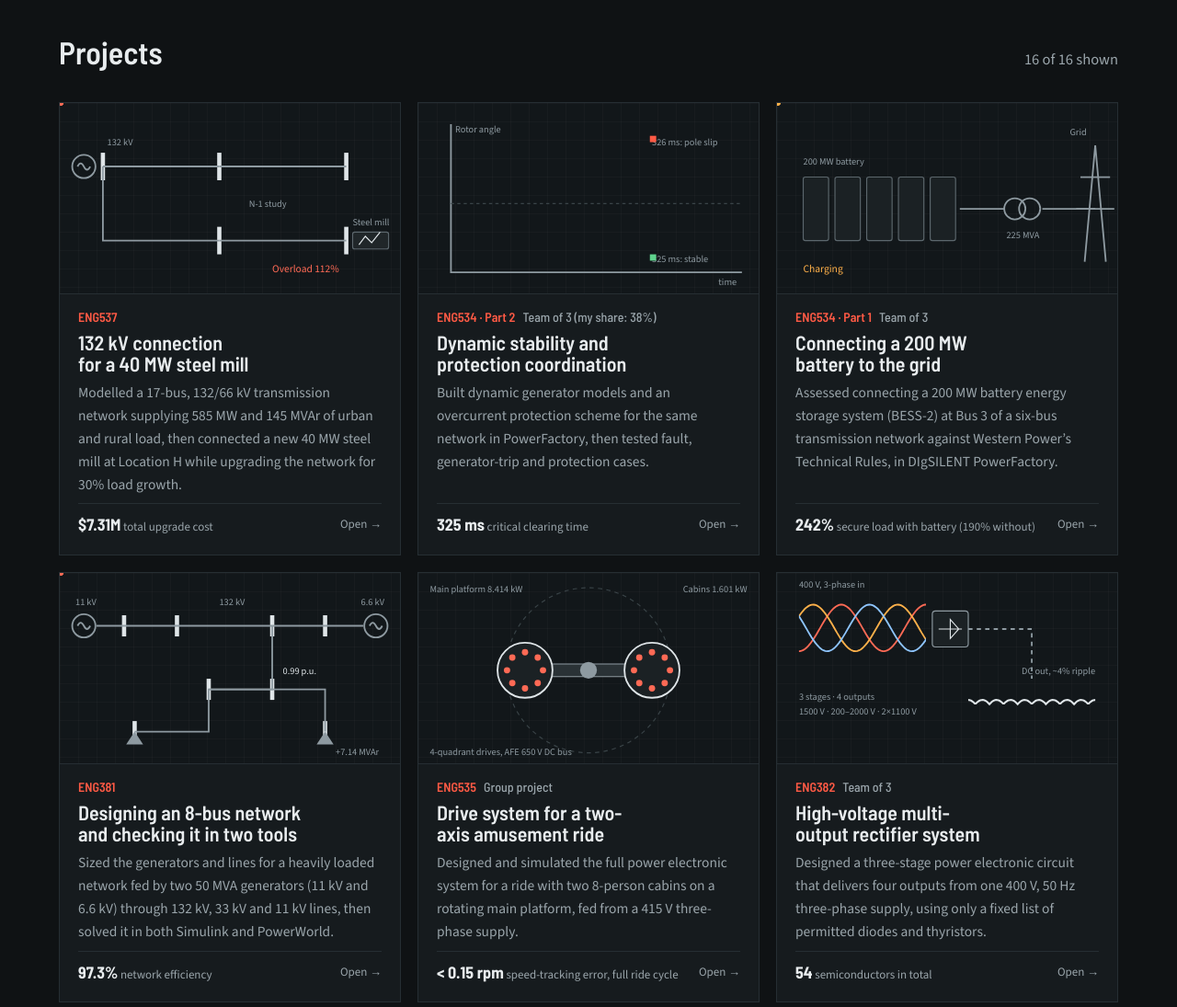
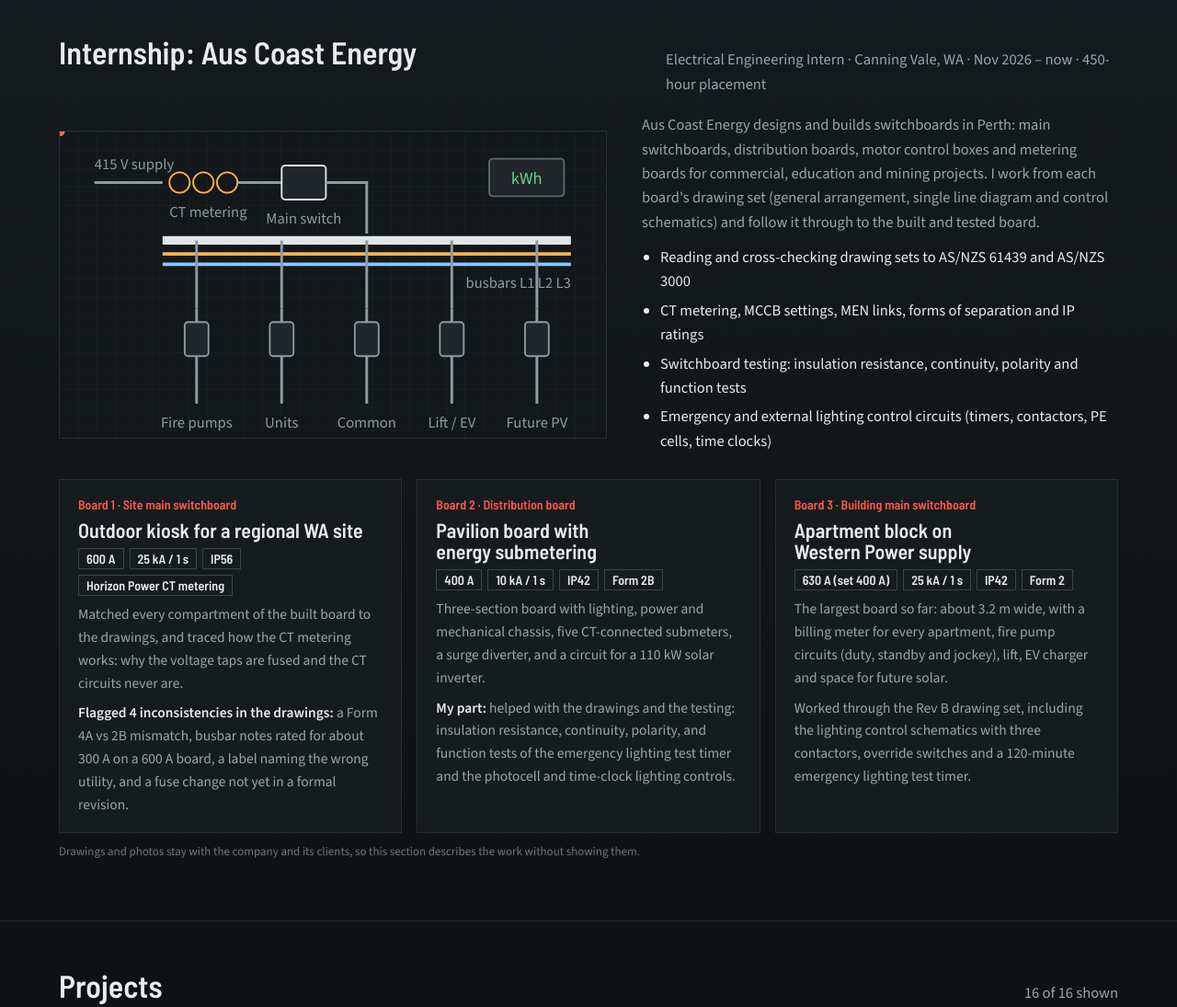
Before and after one commit to gurkaran855/gurkaran855.github.io, a plain HTML site: page index.html in a window 1280 px wide. Shown: the part 640-1735 px from the top of the page at 92% size. Drawn offline with nearby package versions, Linux system fonts and the light colour scheme.

Commit message:
Add files via upload

```diff
--- a/anims.js
+++ b/anims.js
@@ -87,6 +87,18 @@ tune(){ // ZN vs Cohen-Coon vs IMC on setpoint step then disturbance
  <line x1="208" y1="24" x2="208" y2="156" stroke="#3a4448"/>${T(212,32,'disturbance')}
  ${T(44,13,'Twin air pressure: 40 → 50%')}
  <rect x="230" y="128" width="6" height="6" fill="#ff6a55"/>${T(240,134,'IMC')}<rect x="230" y="140" width="6" height="6" fill="#a9b4b9"/>${T(240,146,'Cohen-Coon')}<rect x="230" y="152" width="6" height="6" fill="#6f7b81"/>${T(240,158,'Ziegler-Nichols')}`;},
+msb(){ // building main switchboard: supply, CT metering, main switch, busbar, outgoing MCCBs
+ const brk=(x)=>`<rect x="${x-7}" y="112" width="14" height="20" rx="2" fill="#202629" stroke="#8e9aa1"/><path d="M${x} 104 V112 M${x} 132 V160" stroke="#8e9aa1" stroke-width="1.6"/>`;
+ const xs=[80,130,180,230,280];
+ return `<path d="M20 30 H60" ${L}/>${T(20,22,'415 V supply')}
+ ${[0,1,2].map(i=>`<circle cx="${70+i*14}" cy="30" r="6" fill="none" stroke="#ffb14a"><animate attributeName="stroke-opacity" values="1;.3;1" dur="1.2s" begin="${i*.2}s" repeatCount="indefinite"/></circle>`).join('')}${T(64,50,'CT metering')}
+ <path d="M104 30 H130" ${L}/><rect x="130" y="20" width="26" height="20" rx="2" fill="#202629" stroke="#dfe5e8"/>${T(143,54,'Main switch','middle')}
+ <path d="M156 30 H180 V60" ${L}/><rect x="252" y="16" width="44" height="22" rx="2" fill="#202629" stroke="#5c676d"/><text x="274" y="31" text-anchor="middle" font-size="10" fill="#5fd38d" font-family="Source Sans 3,sans-serif">kWh<animate attributeName="opacity" values="1;.4;1" dur="2s" repeatCount="indefinite"/></text>
+ <line x1="60" y1="64" x2="300" y2="64" stroke="#dfe5e8" stroke-width="5"/><line x1="60" y1="72" x2="300" y2="72" stroke="#ffb14a" stroke-width="2"/><line x1="60" y1="78" x2="300" y2="78" stroke="#8ec5ff" stroke-width="2"/>
+ ${T(300,92,'busbars L1 L2 L3','end')}
+ ${xs.map(x=>`<path d="M${x} 64 V104" stroke="#8e9aa1" stroke-width="1.6"/>`+brk(x)).join('')}
+ ${flow('M20 30 H180 V64 H80 V160',3.2,3)}${flow('M180 64 H280 V160',2.6,2)}${flow('M180 64 V160',2.2,2)}
+ ${T(80,174,'Fire pumps','middle')}${T(130,174,'Units','middle')}${T(180,174,'Common','middle')}${T(230,174,'Lift / EV','middle')}${T(280,174,'Future PV','middle')}`;},
 tank(){ // nonlinear tank with PI
  return `<rect x="40" y="40" width="70" height="110" rx="3" fill="#1b2124" stroke="#8e9aa1"/>
  <rect x="42" width="66" fill="#4aa3e0" opacity=".85"><animate attributeName="height" values="40;40;75;75;40" keyTimes="0;.1;.45;.6;1" dur="8s" calcMode="spline" keySplines="0 0 1 1;.2 .8 .3 1;0 0 1 1;.4 0 .6 1" repeatCount="indefinite"/><animate attributeName="y" values="108;108;73;73;108" keyTimes="0;.1;.45;.6;1" dur="8s" calcMode="spline" keySplines="0 0 1 1;.2 .8 .3 1;0 0 1 1;.4 0 .6 1" repeatCount="indefinite"/></rect>
--- a/index.html
+++ b/index.html
@@ -61,6 +61,16 @@ a{color:inherit}
 .open b{font-family:"Barlow Semi Condensed",sans-serif;font-size:18px;color:var(--ink);white-space:nowrap}
 .open span{color:var(--mute);font-weight:400;font-size:13px}
 .empty{color:var(--mute)}
+.intern{border-bottom:1px solid var(--rule);background:linear-gradient(180deg,#141a1d,var(--bg))}
+.intern .bar p{max-width:60ch}
+.igrid{display:grid;grid-template-columns:minmax(0,1.15fr) minmax(0,1fr);gap:clamp(18px,3vw,40px);align-items:center}
+.iscreen{border:1px solid var(--rule)}
+.ilede p{margin:0 0 12px;color:var(--mute)}.ilede ul{margin:0;padding-left:20px}.ilede li{margin:5px 0}
+.boards{display:grid;grid-template-columns:repeat(3,minmax(0,1fr));gap:16px;margin-top:24px}
+.board{background:var(--panel);border:1px solid var(--rule);padding:18px 20px;display:flex;flex-direction:column;gap:8px}
+.board p{margin:0;color:var(--mute);font-size:15.5px}.board p b{color:var(--ink);font-weight:600}
+.rat{display:flex;flex-wrap:wrap;gap:6px}.rat span{font:600 14px "Barlow Semi Condensed",sans-serif;border:1px solid #3a4448;padding:2px 8px;white-space:nowrap}
+@media(max-width:900px){.igrid,.boards{grid-template-columns:1fr}}
 /* project view */
 .view{position:fixed;inset:0;z-index:20;background:var(--bg);overflow-y:auto;display:none}
 .view.on{display:block}
@@ -137,6 +147,22 @@ a{color:inherit}
 </header>
 
 <main>
+<section class="band intern" id="internship">
+ <div class="wrap">
+  <div class="bar"><h2>Internship: Aus Coast Energy</h2><p>Electrical Engineering Intern · Canning Vale, WA · Nov 2026 – now · 450-hour placement</p></div>
+  <div class="igrid">
+   <div class="screen iscreen" id="msb"></div>
+   <div class="ilede"><p>Aus Coast Energy designs and builds switchboards in Perth: main switchboards, distribution boards, motor control boxes and metering boards for commercial, education and mining projects. I work from each board's drawing set (general arrangement, single line diagram and control schematics) and follow it through to the built and tested board.</p>
+   <ul><li>Reading and cross-checking drawing sets to AS/NZS 61439 and AS/NZS 3000</li><li>CT metering, MCCB settings, MEN links, forms of separation and IP ratings</li><li>Switchboard testing: insulation resistance, continuity, polarity and function tests</li><li>Emergency and external lighting control circuits (timers, contactors, PE cells, time clocks)</li></ul></div>
+  </div>
+  <div class="boards">
+   <article class="board"><div class="code">Board 1 · Site main switchboard</div><h3>Outdoor kiosk for a regional WA site</h3><div class="rat"><span>600 A</span><span>25 kA / 1 s</span><span>IP56</span><span>Horizon Power CT metering</span></div><p>Matched every compartment of the built board to the drawings, and traced how the CT metering works: why the voltage taps are fused and the CT circuits never are.</p><p><b>Flagged 4 inconsistencies in the drawings:</b> a Form 4A vs 2B mismatch, busbar notes rated for about 300 A on a 600 A board, a label naming the wrong utility, and a fuse change not yet in a formal revision.</p></article>
+   <article class="board"><div class="code">Board 2 · Distribution board</div><h3>Pavilion board with energy submetering</h3><div class="rat"><span>400 A</span><span>10 kA / 1 s</span><span>IP42</span><span>Form 2B</span></div><p>Three-section board with lighting, power and mechanical chassis, five CT-connected submeters, a surge diverter, and a circuit for a 110 kW solar inverter.</p><p><b>My part:</b> helped with the drawings and the testing: insulation resistance, continuity, polarity, and function tests of the emergency lighting test timer and the photocell and time-clock lighting controls.</p></article>
+   <article class="board"><div class="code">Board 3 · Building main switchboard</div><h3>Apartment block on Western Power supply</h3><div class="rat"><span>630 A (set 400 A)</span><span>25 kA / 1 s</span><span>IP42</span><span>Form 2</span></div><p>The largest board so far: about 3.2 m wide, with a billing meter for every apartment, fire pump circuits (duty, standby and jockey), lift, EV charger and space for future solar.</p><p>Worked through the Rev B drawing set, including the lighting control schematics with three contactors, override switches and a 120-minute emergency lighting test timer.</p></article>
+  </div>
+  <p class="note">Drawings and photos stay with the company and its clients, so this section describes the work without showing them.</p>
+ </div>
+</section>
 <section class="band" id="projects">
  <div class="wrap">
   <div class="bar"><h2>Projects</h2><p id="count"></p></div>
@@ -148,7 +174,7 @@ a{color:inherit}
  <div class="wrap cols">
   <div>
    <h2>Experience</h2>
-   <div class="row"><div class="w">Nov 2026 – now</div><div><b>Electrical Engineering Intern</b>, Aus Coast Energy, Canning Vale<p>Working at a WA switchboard manufacturer that builds main switchboards, distribution boards, motor control boxes and metering boards for commercial, education and mining projects. Supporting switchboard design documentation and builds to AS/NZS 61439 and AS/NZS 3000, including Western Power-metered building main switchboards (630 A, 25 kA, Form 2, IP42).</p></div></div>
+   <div class="row"><div class="w">Nov 2026 – now</div><div><b>Electrical Engineering Intern</b>, Aus Coast Energy, Canning Vale<p>Working at a WA switchboard manufacturer that builds main switchboards, distribution boards, motor control boxes and metering boards for commercial, education and mining projects. Reading and checking drawing sets, and helping test boards to AS/NZS 61439 and AS/NZS 3000. <a href="#internship">See what I've worked on</a>.</p></div></div>
    <div class="row"><div class="w">1 year</div><div><b>Assistant Power House Operator</b>, Saria Amanat Khan Power House, India<p>Monitored generators, transformers and plant electrical systems in a live generation plant. Kept hourly operating logs, did routine inspections and preventive maintenance checks, and reported faults to engineers during shift work.</p></div></div>
    <div class="row"><div class="w">Trade training</div><div><b>ITI electrician training</b>, India<p>Wiring, terminations, reading wiring diagrams, testing and electrical safety.</p></div></div>
    <div class="row"><div class="w">Perth</div><div><b>Retail team member</b>, Spudshed, Morley<p>Reliability, customer service and teamwork in a busy store.</p></div></div>
@@ -358,7 +384,7 @@ const drawSld=()=>{
 };
 const ro=new ResizeObserver(drawSld);ro.observe(fig);
 document.getElementById('copy').addEventListener('click',async e=>{try{await navigator.clipboard.writeText('gurkaran21052003@gmail.com');e.target.textContent='Email copied'}catch(_){e.target.textContent='gurkaran21052003@gmail.com'}});
-render();route();
+document.getElementById('msb').innerHTML=A('msb');io.observe(document.getElementById('msb'));render();route();
 }
 </script>
 </body>
```
